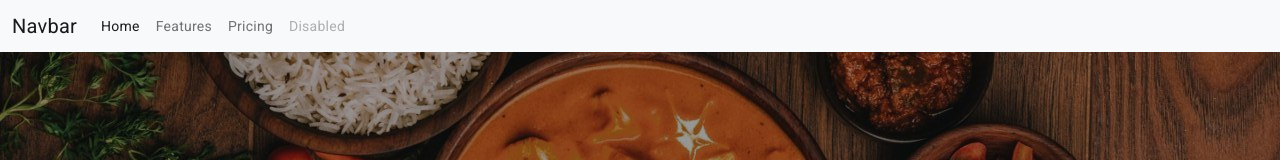
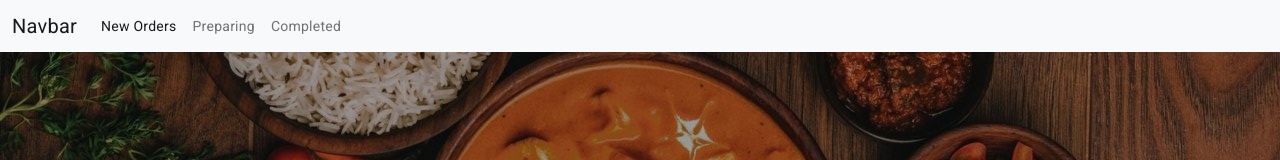
Before and after one commit to BI-with-tech/POC-Order-By-QR, an Angular app: page /kot in a window 1280 px wide. Shown: the top 160 px of the page. Built offline with nearby package versions, Linux system fonts and the light colour scheme.

Commit message:
logo image fixed

```diff
--- a/src/app/core/kot/kot.component.html
+++ b/src/app/core/kot/kot.component.html
@@ -7,16 +7,13 @@
       <div class="collapse navbar-collapse" id="navbarNav">
         <ul class="navbar-nav">
           <li class="nav-item">
-            <a class="nav-link active" aria-current="page" href="#">Home</a>
+            <a class="nav-link active" aria-current="page" href="#">New Orders</a>
           </li>
           <li class="nav-item">
-            <a class="nav-link" href="#">Features</a>
+            <a class="nav-link" href="#">Preparing</a>
           </li>
           <li class="nav-item">
-            <a class="nav-link" href="#">Pricing</a>
-          </li>
-          <li class="nav-item">
-            <a class="nav-link disabled">Disabled</a>
+            <a class="nav-link" href="#">Completed</a>
           </li>
         </ul>
       </div>
--- a/src/app/core/order/customer-details/customer-details.component.html
+++ b/src/app/core/order/customer-details/customer-details.component.html
@@ -1,5 +1,5 @@
 <div class="input-card border border-2 rounded">
-  <img src="logo.png">
+  <img src="../../../../assets/images/logos/logo.jpeg">
   <h1>Welcome to Taj Hotels</h1>
   <mat-form-field appearance="fill" class="form-field-custom">
     <mat-label>Your Name</mat-label>
```
Also changed, not shown: src/app/core/order/customer-details/logo.png (deleted), src/assets/images/logos/logo.jpeg (renamed from src/app/core/order/customer-details/logo.jpeg).
